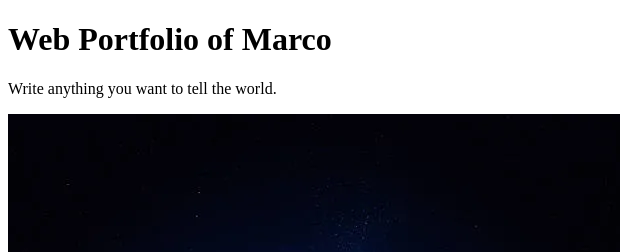
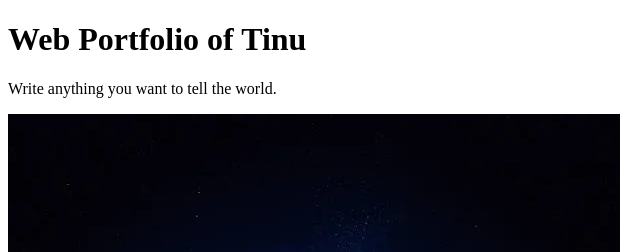
Before and after one commit to Tinu005/Website, a plain HTML site: page index.html in a window 1280 px wide. Shown: the top 252 px of the page, 0-640 px from the left. Drawn offline with Linux system fonts and the light colour scheme.

Commit message:
Name change

```diff
--- a/index.html
+++ b/index.html
@@ -2,10 +2,10 @@
 <html>
   <head>
     <meta charset="utf-8">
-    <title>Web Portfolio of Marco</title>
+    <title>Web Portfolio of Tinu</title>
   </head>
   <body>
-    <h1>Web Portfolio of Marco</h1>
+    <h1>Web Portfolio of Tinu</h1>
     <p>Write anything you want to tell the world.</p>
     <img src="Images/earth-sunrise-in-space.webp" alt="Space">
   </body>
```
